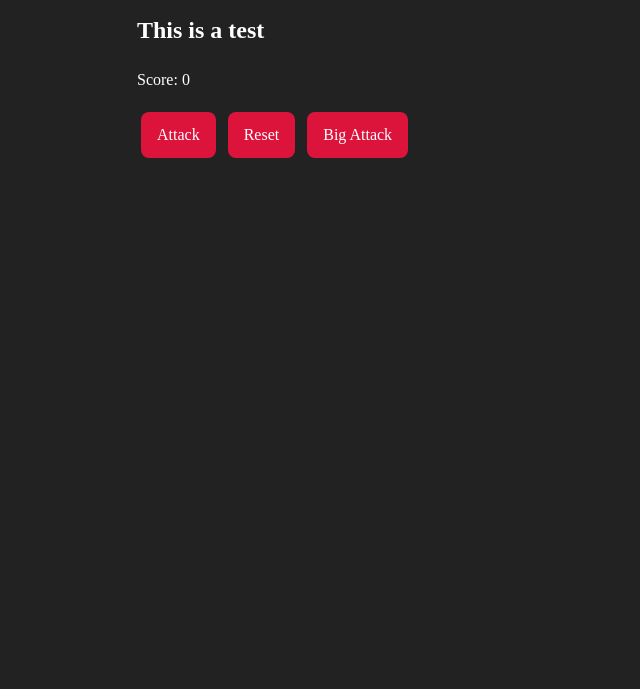
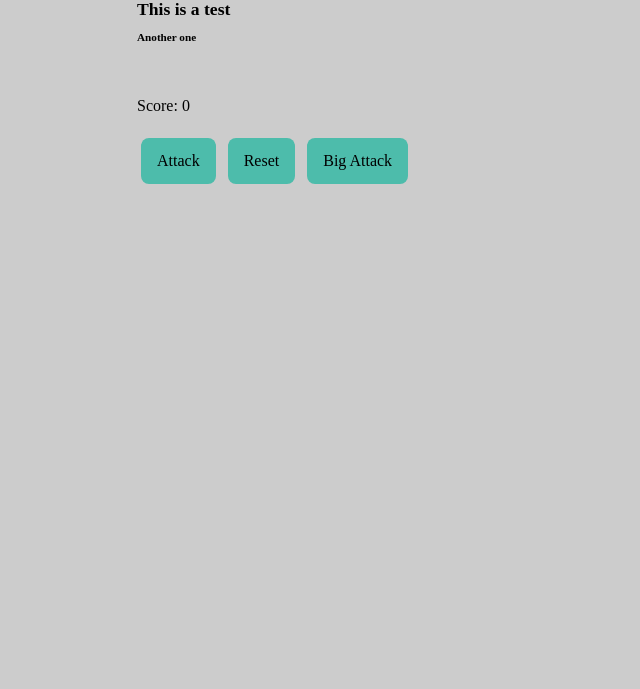
Before and after one commit to Kristian7062/week-01-click-attack, a website built with webpack: page index.html in a window 1280 px wide. Shown: the part 111-800 px from the top of the page, without its empty margins (85-725 px from the left). Built offline with nearby package versions, Linux system fonts and the light colour scheme.

Commit message:
Added a subtitle, changed the style

```diff
--- a/index.html
+++ b/index.html
@@ -10,7 +10,8 @@
 </head>
 <body>
     <h1 id="title">Click the buttons to Attack</h1>
-    <h2>This is a test</h2>
+    <h2 id="subtitle">This is a test</h2>
+    <h3 id="subSubtitle">Another one</h3>
     <p>Score: <span id="score">0</span></p>
 
     <button id="attackButton">Attack</button>
--- a/style.css
+++ b/style.css
@@ -6,18 +6,29 @@ body {
     margin: 0 auto;
     padding: 2rem;
     line-height: 1.5;
-    background: #222222;
-    color: white;
+    background: #cccccc;
+    color: black;
     font-family: Bahnschrift;
 
+}
+
+#subtitle{
+  font-size: 1.1rem;
+  margin-top: -1rem;
+}
+
+#subSubtitle {
+  font-size: 0.7rem;
+  margin-top: -0.5rem;
+  padding-bottom: 2rem;
 }
 
 button, input {
     font: inherit;
     padding: 0.7rem 1rem;
     margin: 0.25rem;
-    background: crimson;
-    color: white;
+    background: #4dbcab;
+    color: black;
     font-family: Bahnschrift;
     border: none;
     border-radius: 0.5rem;
```
